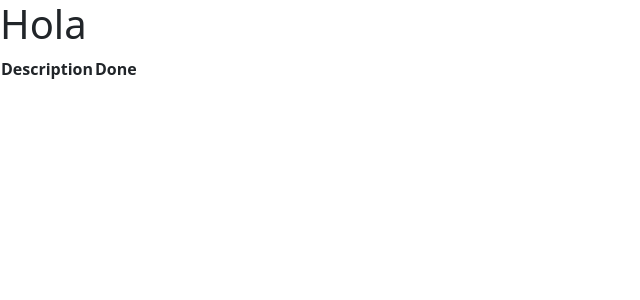
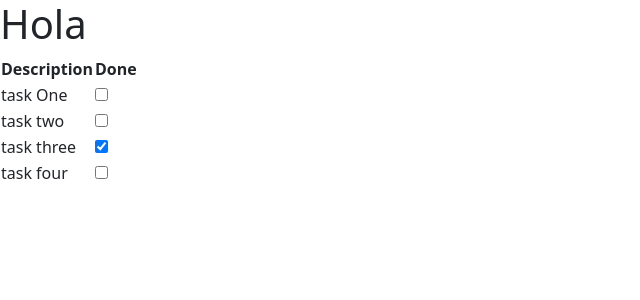
Before and after one commit to LorraineGelis/TodoList, a React (Create React App) app: page / in a window 1280 px wide. Shown: the top 300 px of the page, without its empty margins (0-640 px from the left). Built offline with nearby package versions, Linux system fonts and the light colour scheme.

Commit message:
toggle function

```diff
--- a/src/Components/ListComponent.jsx
+++ b/src/Components/ListComponent.jsx
@@ -1,18 +1,18 @@
 
 import React from 'react';
+import { TaskRow } from './TaskRow.jsx';
 
 
 
-export const ListComponents = (props) => {
+export const ListComponents = ({task, toggleTask}) => {
 
-    console.log(props.task, "Algo aqui")
 
-   /* const taskTableRows = () => {
-     return taskItem.map((task) => (
-          <TaskRow task={task.name} />
+    const taskTableRows = () => {
+     return task.map((tasks) => (
+          <TaskRow task={tasks} key={tasks.name} toggleTask={toggleTask} />
       ))
 
-  }  */
+  }
   return(
 
       <div>
@@ -24,7 +24,7 @@ export const ListComponents = (props) => {
             <th>Done</th>
           </tr>
         </thead>
-        <tbody>{}</tbody>
+        <tbody>{taskTableRows()}</tbody>
       </table>
     </div>
   )
--- a/src/Components/ListContainer.jsx
+++ b/src/Components/ListContainer.jsx
@@ -13,9 +13,14 @@ const ListContainer = () => {
         { name: "task four", done: false },
       ]);
 
-      return <ListComponents task= {taskItems}/>
+       const toggleTask = task => {
+         //console.log("funciono")
+         setTaskItems(taskItems.map(e => (e.name === task.name ? {...e, done: !e.done} : e)))
+       }
 
 
+
+      return <ListComponents task= {taskItems} toggleTask={toggleTask} />
 }
 
 export default ListContainer;
--- a/src/Components/TaskRow.jsx
+++ b/src/Components/TaskRow.jsx
@@ -1,11 +1,21 @@
-import React from 'react';
+ import React from 'react';
 
 
-export const TaskRow = (props) => (
-    <tr key={props.task.name}>
+export const TaskRow = (props) => {
+
+
+  /*   const setCheked = (value) => {
+    props.toggleTask(value)
+    } */
+
+    return <tr key={props.task.name}>
           <td>{props.task.name}</td>
           <td>
-              <input type="checkbox" checked={props.task.done} />
+              <input
+              type="checkbox"
+              checked={props.task.done}
+              onChange={props.toggleTask}
+              />
           </td>
         </tr>
-)
+}
```
